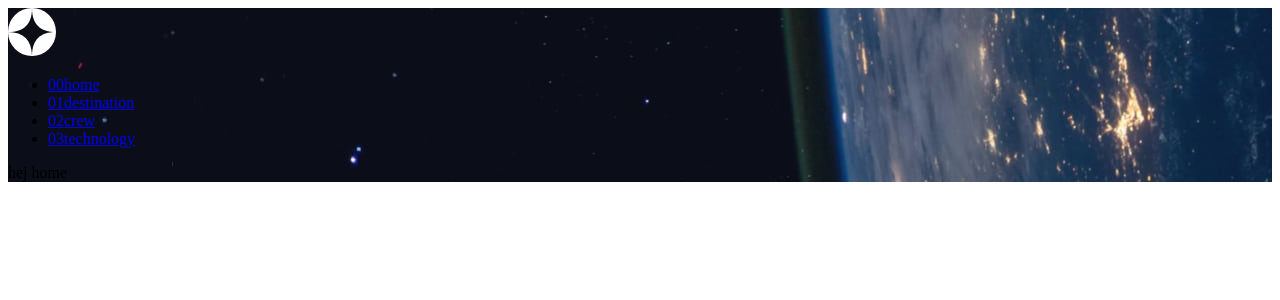
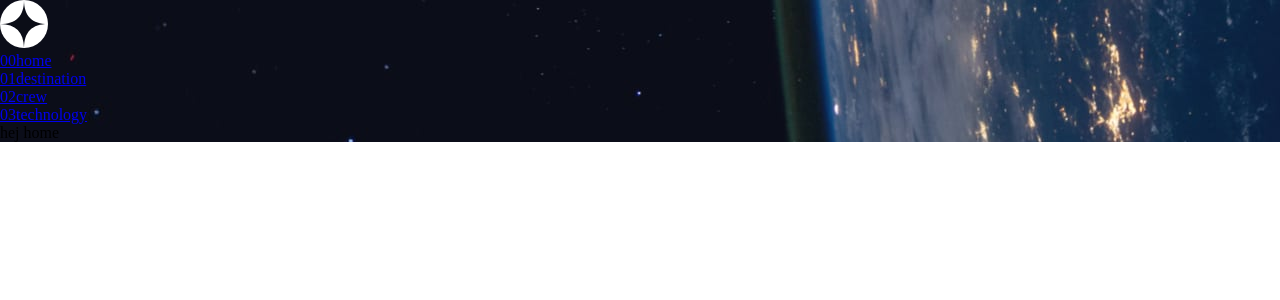
Before and after one commit to KamilKonopski/space-tourism-website-main, a React (Create React App) app: page / in a window 1280 px wide. Shown: the top 300 px of the page. Built offline with nearby package versions, Linux system fonts and the light colour scheme.

Commit message:
add global styles

```diff
--- a/src/App.js
+++ b/src/App.js
@@ -5,12 +5,12 @@ import Home from './pages/Home/Home'
 import Destination from './pages/Destination/Destination'
 import Crew from './pages/Crew/Crew'
 import Technology from './pages/Technology/Technology'
+import { GlobalStyle } from './theme/GlobalStyles/GlobalStyles';
 
 const App = () => {
-  const location = window.location.pathname;
-  console.log(location);
   return (
     <div>
+      <GlobalStyle />
       <Router>
         <Routes>
           <Route path="/" element={<Home />} />
--- /dev/null
+++ b/src/theme/GlobalStyles/GlobalStyles.js
@@ -0,0 +1,9 @@
+import { createGlobalStyle } from "styled-components";
+
+export const GlobalStyle = createGlobalStyle`
+    * {
+        box-sizing: border-box;
+        margin: 0;
+        padding: 0;
+    }
+`
```
